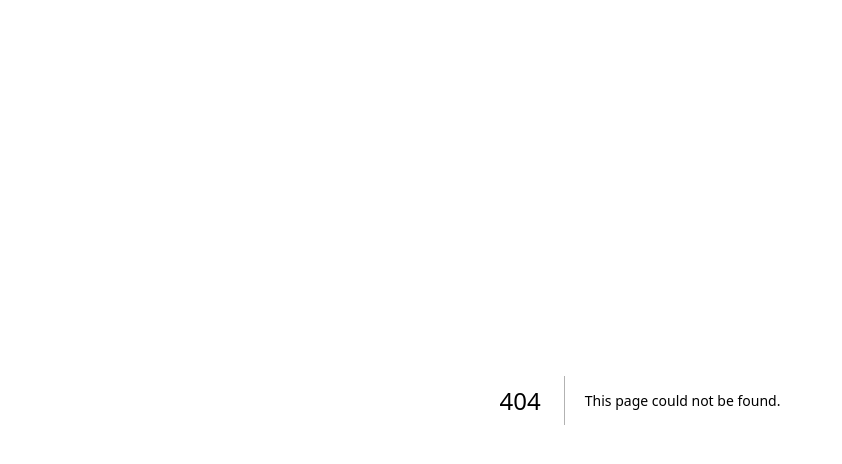
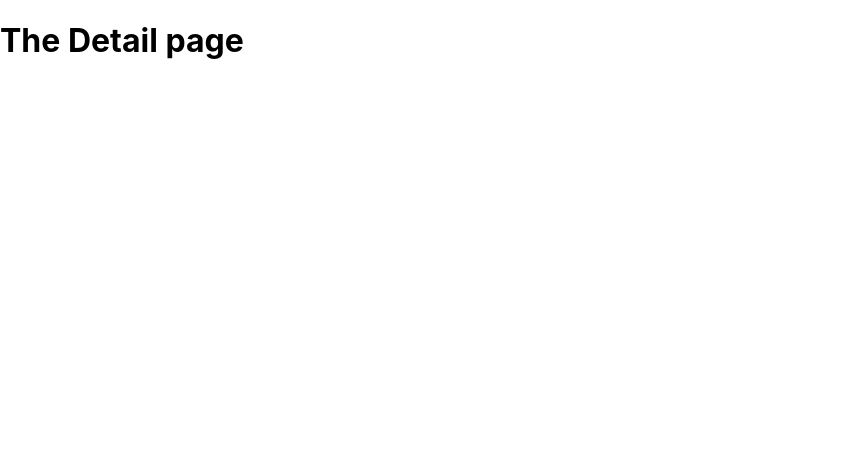
Before and after one commit to shinoby85/react-udemy, a Next.js app: page /news/something-important in a window 1280 px wide. Before the commit this address had no page. Shown: the top 464 px of the page, without its empty margins (0-842 px from the left). Built offline with nearby package versions, Linux system fonts and the light colour scheme.

Commit message:
Add something-important page

```diff
--- /dev/null
+++ b/pages/news/something-important.js
@@ -0,0 +1,5 @@
+export default function DetailsPage() {
+  return (
+    <h1>The Detail page</h1>
+  )
+}
```
Also changed, not shown: pages/news/index.js (renamed from pages/news.js).
